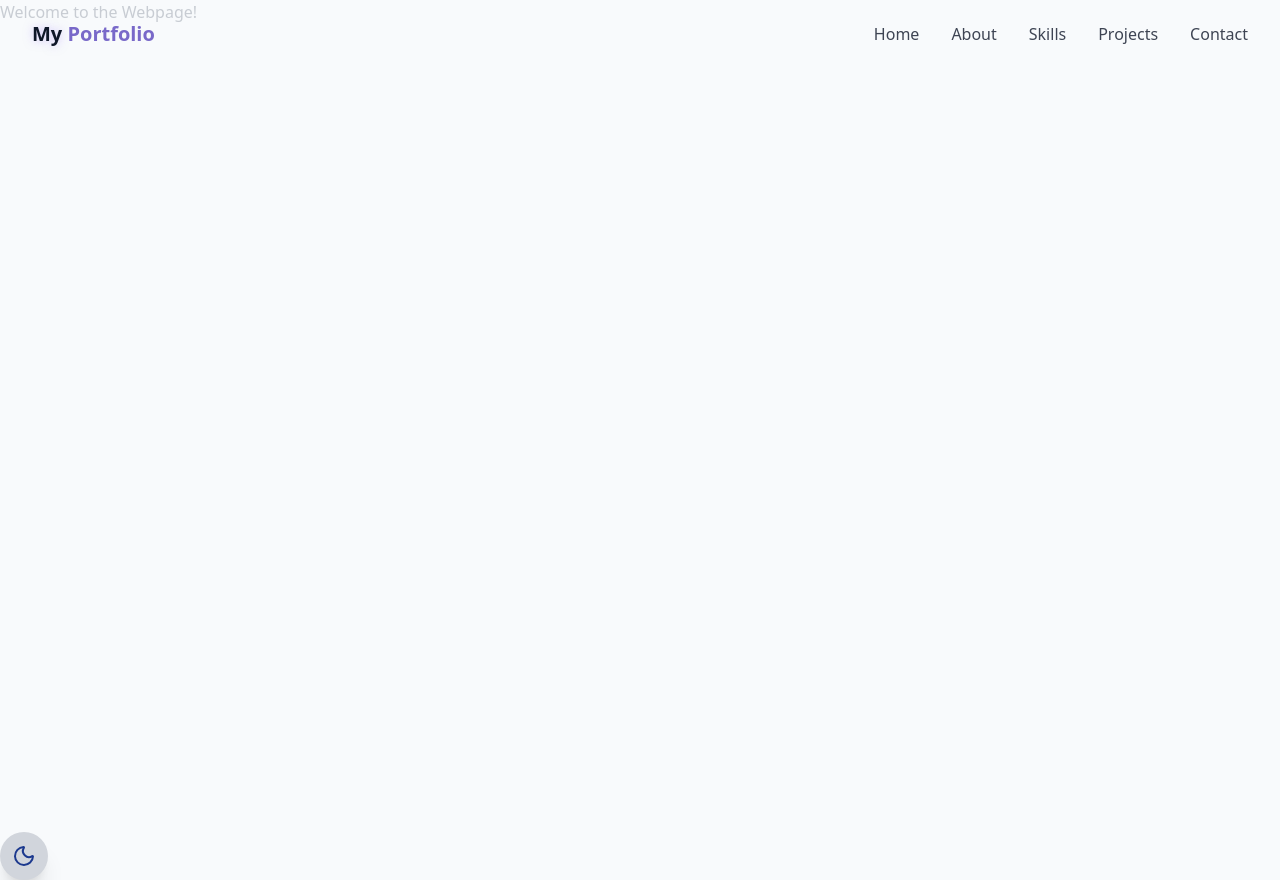
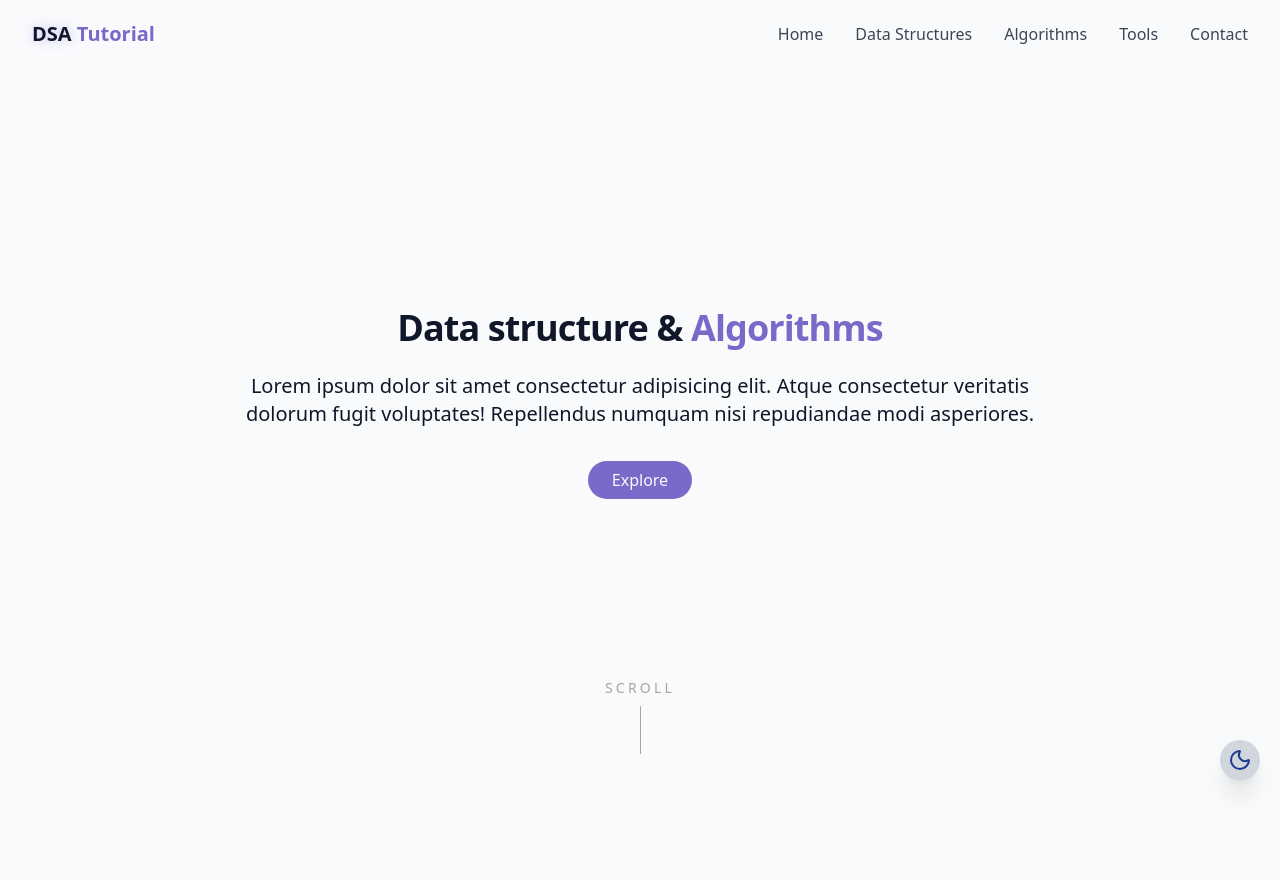
Before and after one commit to npcprogrammer101/web-dev-project, a Next.js app: page / in a window 1280 px wide. After the commit the page ends 800 px from the top, so only its background shows below. Built offline with nearby package versions, Linux system fonts and the light colour scheme.

Commit message:
Updated Homescreen and Darkmode

```diff
--- a/app/(root)/page.tsx
+++ b/app/(root)/page.tsx
@@ -2,16 +2,21 @@ import React from "react";
 
 import Hello from "../../src/components/hello";
 import { MobileThemeToggle } from "@/src/components/MobileThemeToggle";
+import { ThemeToggle } from "@/src/components/ThemeToggle";
+import { Homescreen } from "@/src/components/Homescreen";
 
 const Home = () => {
   return (
-    <main>
-      <div className="min-h-screen bg-background text-foreground overflow-x-hidden">
-        Welcome to the Webpage!
-      </div>
+    <div className="min-h-screen bg-background text-foreground overflow-x-hidden">
+      <ThemeToggle />
 
-      <MobileThemeToggle />
-    </main>
+      <Homescreen />
+      <main>
+
+      </main>
+
+      <footer></footer>
+    </div>
   );
 };
 
--- /dev/null
+++ b/src/components/Homescreen.tsx
@@ -0,0 +1,42 @@
+export const Homescreen = () => {
+  return (
+    <section
+      id="homescreen"
+      className="relative min-h-screen flex flex-col items-center justify-center px-4"
+    >
+      <div className="container max-w-4xl mx-auto text-center z-10">
+        <div className="space-y-6">
+          <h1 className="text-4xl md:text-6-xl font-bold tracking-tight">
+            <span className="opacity-0 animate-fade-in"> Data structure &  </span>
+            <span className="opacity-0 animate-fade-in-delay-1 text-primary">
+              {" "}
+              Algorithms{" "}
+            </span>
+          </h1>
+
+          <p className="text-lg md:text-xl text-muted-foreground max-2-2xl mx-auto opacity-0 animate-fade-in-delay-3">
+            Lorem ipsum dolor sit amet consectetur adipisicing elit. Atque
+            consectetur veritatis dolorum fugit voluptates! Repellendus numquam
+            nisi repudiandae modi asperiores.
+          </p>
+
+          <div className="opacity-0 animate-fade-in-delay-4 pt-4">
+            <a href="#projects" className="cosmic-button">
+              Explore
+            </a>
+          </div>
+        </div>
+
+        <div className="absolute bottom-12 left-0 right-0 flex justify-center">
+          <div
+            className="flex flex-col items-center gap-2 animate-scroll"
+
+          >
+            <span className="text-sm uppercase tracking-[0.2rem] text-neutral-400 dark:text-neutral-100">Scroll</span>
+            <div className="w-px h-12 bg-neutral-400 dark:bg-neutral-100"></div>
+          </div>
+        </div>
+      </div>
+    </section>
+  );
+};
--- a/src/components/Navbar.tsx
+++ b/src/components/Navbar.tsx
@@ -7,9 +7,9 @@ import { MobileThemeToggle } from "./MobileThemeToggle";
 
 const navItems = [
   { name: "Home", href: "#homescreen" },
-  { name: "About", href: "#about" },
-  { name: "Skills", href: "#skills" },
-  { name: "Projects", href: "#projects" },
+  { name: "Data Structures", href: "#ds" },
+  { name: "Algorithms", href: "#algo" },
+  { name: "Tools", href: "#tools" },
   { name: "Contact", href: "#contact" },
 ];
 export const Navbar = () => {
@@ -45,7 +45,7 @@ export const Navbar = () => {
           className="text-xl font-bold text-primary flex items-center"
         >
           <span className="relative z-10">
-            <span className="text-glow text-foreground"> My </span> Portfolio
+            <span className="text-glow text-foreground"> DSA </span> Tutorial
           </span>
         </a>
 
--- /dev/null
+++ b/src/components/ThemeToggle.tsx
@@ -0,0 +1,49 @@
+"use client";
+
+import { Moon, Sun } from "lucide-react";
+import { useEffect, useState } from "react";
+import { cn } from "../lib/utils";
+
+export const ThemeToggle = () => {
+  const [isDarkMode, setIsDarkMode] = useState(false);
+
+  useEffect(() => {
+    const storedTheme = localStorage.getItem("theme");
+    if (storedTheme === "dark") {
+      setIsDarkMode(true);
+      document.documentElement.classList.add("dark");
+    } else {
+      localStorage.setItem("theme", "light");
+      document.documentElement.classList.remove("dark");
+    }
+  }, []);
+
+  const toggleTheme = () => {
+    if (isDarkMode) {
+      document.documentElement.classList.remove("dark");
+      localStorage.setItem("theme", "light");
+      setIsDarkMode(false);
+    } else {
+      document.documentElement.classList.add("dark");
+      localStorage.setItem("theme", "dark");
+      setIsDarkMode(true);
+    }
+  };
+  return (
+    <button
+      onClick={toggleTheme}
+      className={cn(
+        "fixed max-sm:hidden bottom-5 right-5 z-50 p-2 rounded-full transition-colors duration-300",
+        "focus:outline-hidden cursor-pointer",
+        isDarkMode ? "bg-white" : "bg-gray-300 shadow-xl"
+      )}
+    >
+      {" "}
+      {isDarkMode ? (
+        <Sun className="h-6 w-6 text-yellow-500 bg" />
+      ) : (
+        <Moon className="h-6 w-6 text-blue-900" />
+      )}
+    </button>
+  );
+};
```
